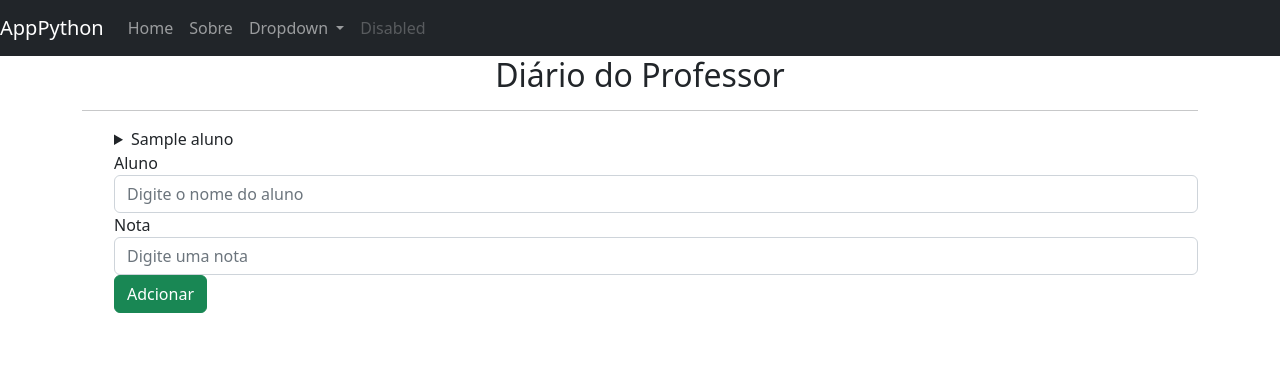
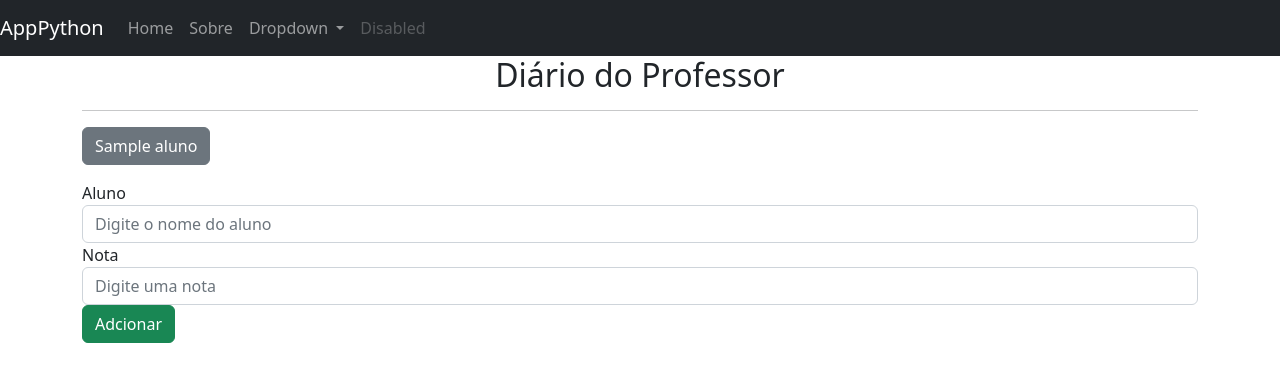
Before and after one commit to joapedu/Flask_docker, a Flask app: template templates/sobre.html in a window 1280 px wide. Shown: the top 382 px of the page. Run offline with Flask 2, Linux system fonts and the light colour scheme; the template is opened without the code that fills it: most values are stand-ins (such as "Sample title", 1, 10 or a date in 2020).

Commit message:
Update sobre.html

```diff
--- a/templates/sobre.html
+++ b/templates/sobre.html
@@ -5,13 +5,26 @@
         Diário do Professor
 </h2>
 <hr>
-<ol>
+<ul class="list-group">
     {% for registro in registros %}
-    <details>
+
+    <!--<details>
         <summary>
         {{registro.aluno}}</summary>
         <p> {{registro.nota}} </p>
-    </details>
+    </details>-->
+
+    <p>
+        <a class="btn btn-secondary" data-bs-toggle="collapse" href="#collapseExample_{{registro.aluno}}" role="button" aria-expanded="false" aria-controls="collapseExample_{{registro.aluno}}">
+          {{registro.aluno}}
+        </a>
+      </p>
+      <div class="collapse" id="collapseExample_{{registro.aluno}}">
+        <div class="card card-body">
+        {{registro.nota}}
+        </div>
+    </div>
+
     {% endfor %}
     <form action="{{url_for('sobre')}}" method="POST">
         <div class="form-group">
@@ -24,7 +37,7 @@
         </div>
         <button class="btn btn-success"> Adcionar </button>
     </form>
-</ol>
+</ul>
 
 {% endblock %}
 <!página "sobre">
```
